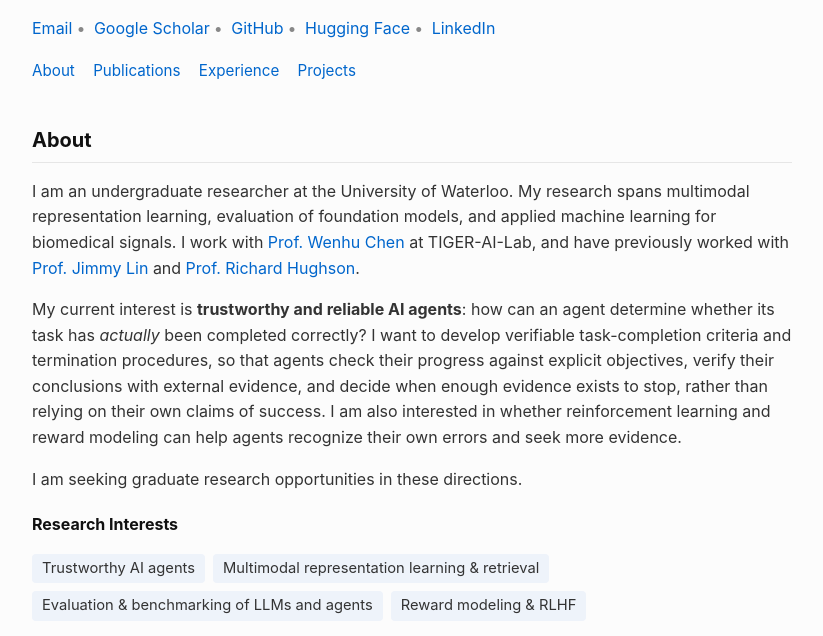
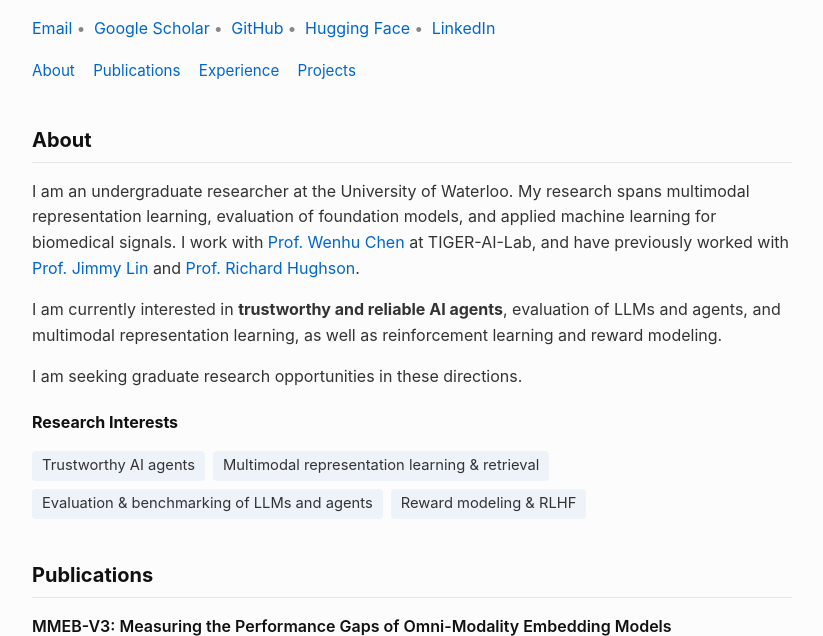
Before and after one commit to MINGYISU/mingyisu, a plain HTML site: page docs/index.html in a window 1280 px wide. Shown: the part 141-777 px from the top of the page, without its empty margins (228-1051 px from the left). Drawn offline with Linux system fonts and the light colour scheme.

Commit message:
Update research interests
Refresh the listed interests to include reward modeling and reinforcement learning, and broaden the graduate research opportunity statement.

```diff
--- a/docs/index.html
+++ b/docs/index.html
@@ -116,13 +116,9 @@
                 and <a href="https://the-ria.ca/research/meet-our-researchers/richard-hughson/">Prof. Richard Hughson</a>.
             </p>
             <p>
-                My current interest is <strong>trustworthy and reliable AI agents</strong>: how can an agent
-                determine whether its task has <em>actually</em> been completed correctly? I want to develop
-                verifiable task-completion criteria and termination procedures, so that agents check their
-                progress against explicit objectives, verify their conclusions with external evidence, and
-                decide when enough evidence exists to stop, rather than relying on their own claims of
-                success. I am also interested in whether reinforcement learning and reward modeling can help
-                agents recognize their own errors and seek more evidence.
+                I am currently interested in <strong>trustworthy and reliable AI agents</strong>, evaluation
+                of LLMs and agents, and multimodal representation learning, as well as reinforcement learning
+                and reward modeling.
             </p>
             <p>
                 I am seeking graduate research opportunities in these directions.
```
Also changed, not shown: 1 other file.
